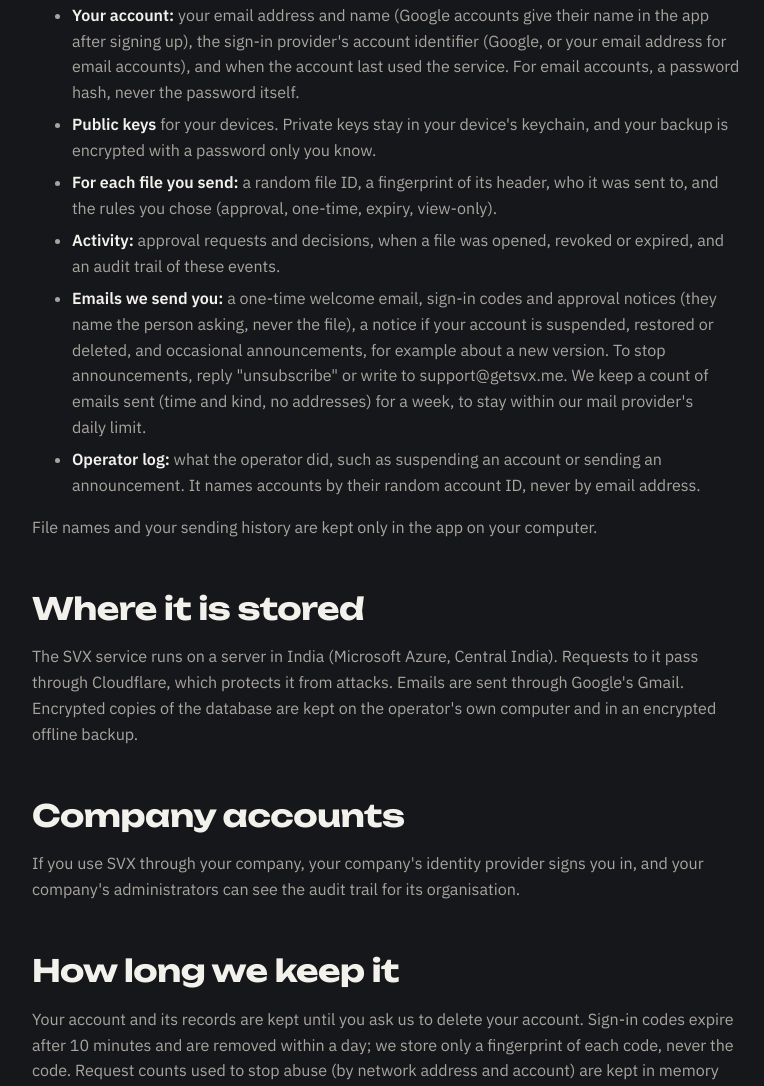
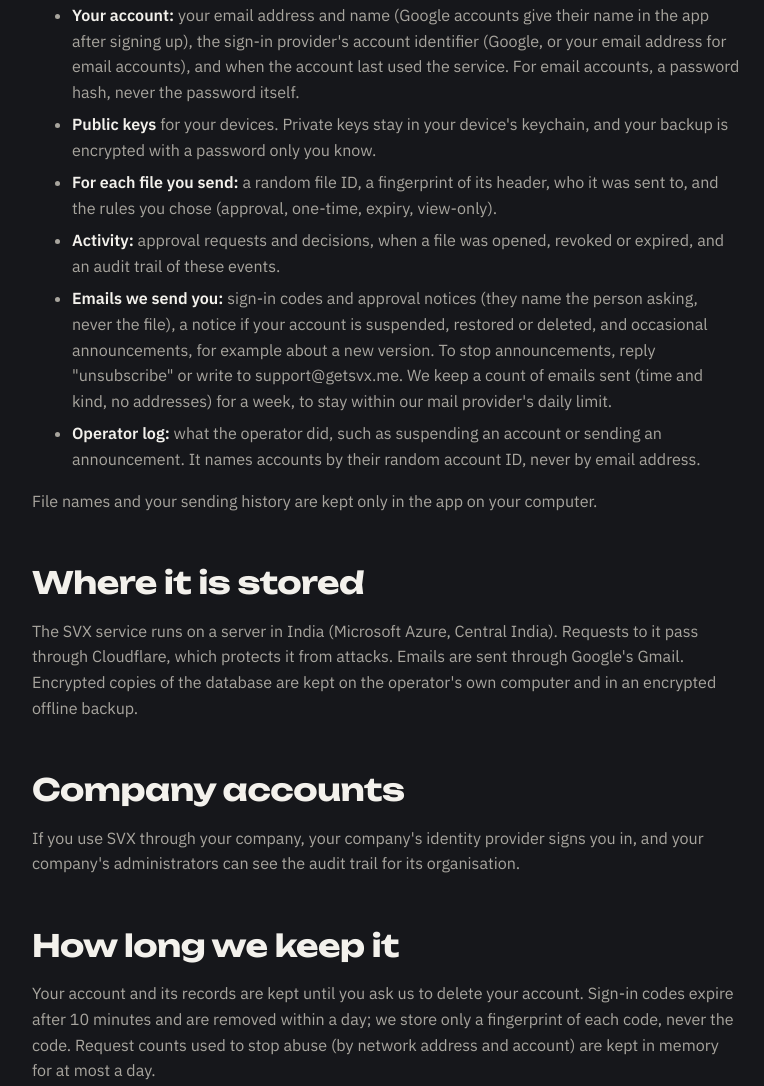
Before and after one commit to Its-Aditya-Singhal/secure-verified-exchange, a plain HTML site: page website/privacy.html in a window 1280 px wide. Shown: the part 1306-2392 px from the top of the page, without its empty margins (254-1018 px from the left). Drawn offline with Linux system fonts and the light colour scheme.

Commit message:
Privacy: no need to list the welcome email [skip ci]

```diff
--- a/website/privacy.html
+++ b/website/privacy.html
@@ -79,7 +79,7 @@
       <li><strong>Public keys</strong> for your devices. Private keys stay in your device's keychain, and your backup is encrypted with a password only you know.</li>
       <li><strong>For each file you send:</strong> a random file ID, a fingerprint of its header, who it was sent to, and the rules you chose (approval, one-time, expiry, view-only).</li>
       <li><strong>Activity:</strong> approval requests and decisions, when a file was opened, revoked or expired, and an audit trail of these events.</li>
-      <li><strong>Emails we send you:</strong> a one-time welcome email, sign-in codes and approval notices (they name the person asking, never the file), a notice if your account is suspended, restored or deleted, and occasional announcements, for example about a new version. To stop announcements, reply "unsubscribe" or write to support@getsvx.me. We keep a count of emails sent (time and kind, no addresses) for a week, to stay within our mail provider's daily limit.</li>
+      <li><strong>Emails we send you:</strong> sign-in codes and approval notices (they name the person asking, never the file), a notice if your account is suspended, restored or deleted, and occasional announcements, for example about a new version. To stop announcements, reply "unsubscribe" or write to support@getsvx.me. We keep a count of emails sent (time and kind, no addresses) for a week, to stay within our mail provider's daily limit.</li>
       <li><strong>Operator log:</strong> what the operator did, such as suspending an account or sending an announcement. It names accounts by their random account ID, never by email address.</li>
     </ul>
     <p>File names and your sending history are kept only in the app on your computer.</p>
```
